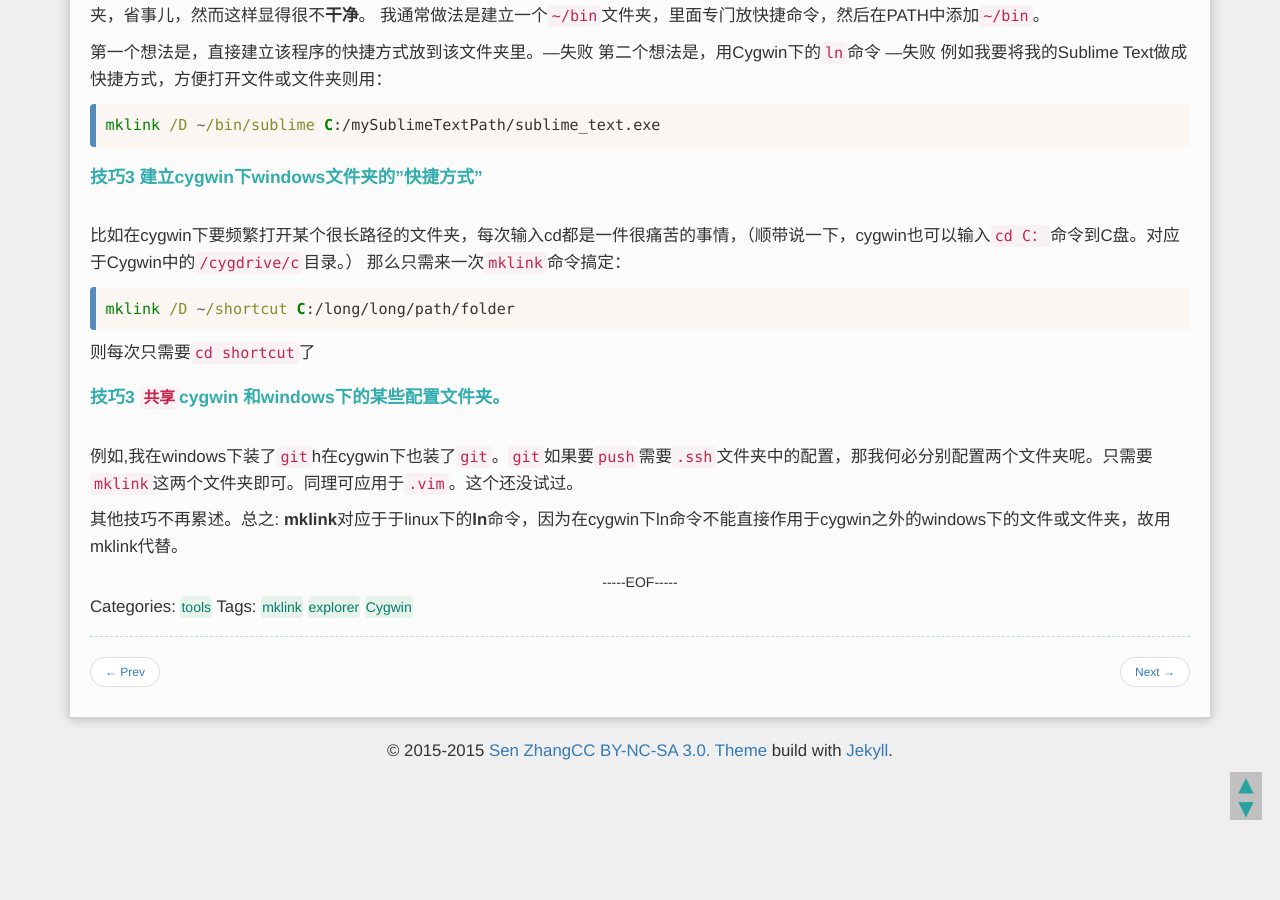
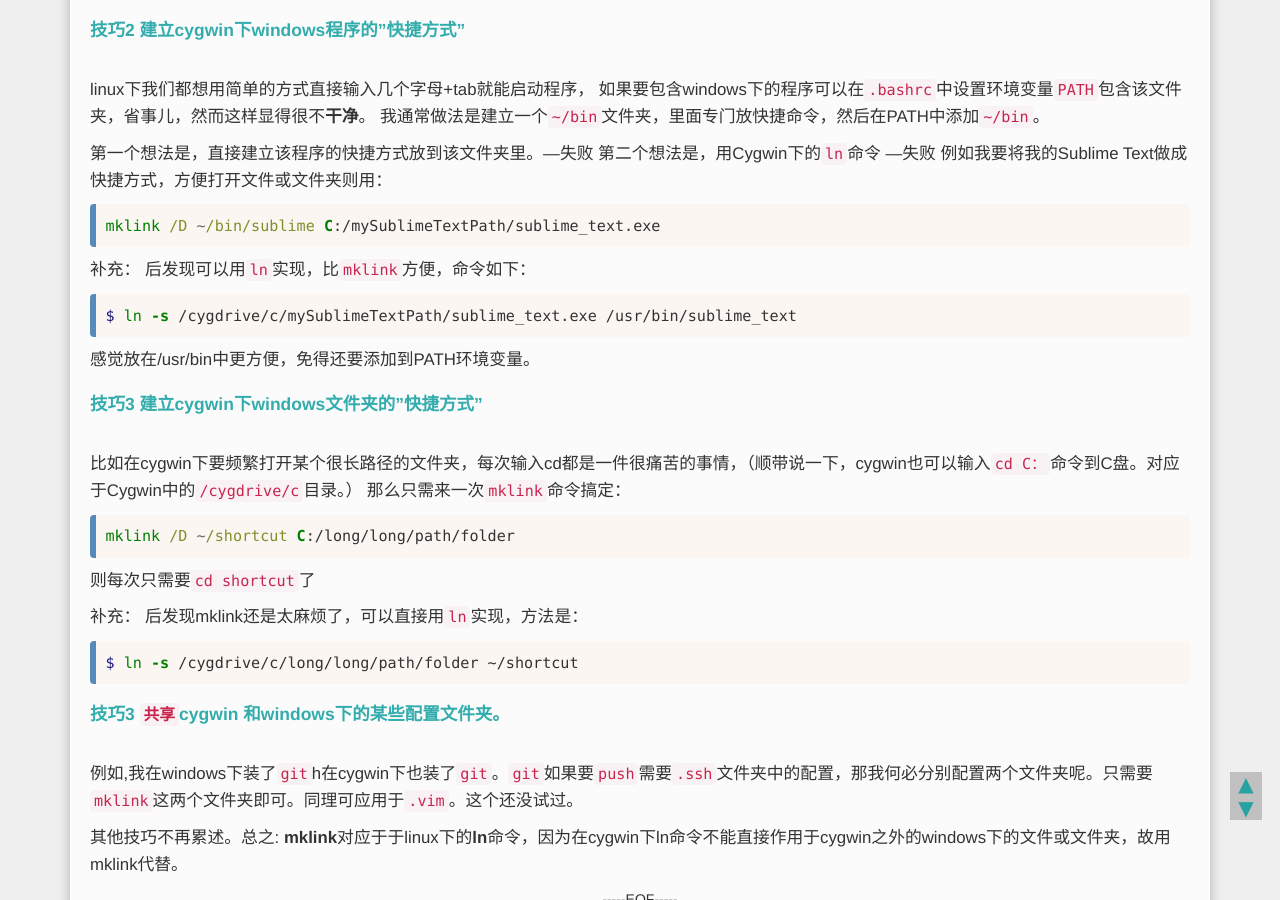
Before and after one commit to SenZhangAI/senzhangai.github.com, a Jekyll site: the page built from _posts/2015-04-24-mklink-for-better-cygwin-in-windows-system.md, in a window 1280 px wide and 900 px high, scrolled down 1275 px. Built offline with Jekyll 4.4.1, drawn with Linux system fonts in a browser that asks for light colours; Markdown is read by kramdown in place of the engine named in the settings; comment, search, counter and statistics services are not loaded; some of the changed text lies outside the part shown.

Commit message:
add content for ln in cygwin

````diff
--- a/_posts/2015-04-24-mklink-for-better-cygwin-in-windows-system.md
+++ b/_posts/2015-04-24-mklink-for-better-cygwin-in-windows-system.md
@@ -6,6 +6,14 @@
 category: "tools"
 tags: [mklink, explorer, Cygwin]
 ---
+
+2015.12.01 补充：
+之所以用mklink是因为ln似乎对windows的文件夹不起作用，
+然后实际上Cygwin早就考虑了这一点，考虑了与windows之间的交互。
+Cygwin 将`C:`、`D:`等盘符挂载在`/cygdrive/c`以及`/cygdrive/d`等位置，
+因此完全可以用cygwin中的`ln`命令来连接或者生成快捷方式。
+
+以下为原文：
 
 在Windows系统下如果要体验linux的某些有用的东东可以装个cygwin，
 
@@ -62,6 +70,15 @@
 mklink /D ~/bin/sublime C:/mySublimeTextPath/sublime_text.exe
 {% endhighlight %}
 
+补充：
+后发现可以用`ln`实现，比`mklink`方便，命令如下：
+
+```bash
+$ ln -s /cygdrive/c/mySublimeTextPath/sublime_text.exe /usr/bin/sublime_text
+```
+
+感觉放在/usr/bin中更方便，免得还要添加到PATH环境变量。
+
 #### 技巧3 建立cygwin下windows文件夹的"快捷方式"
 
 比如在cygwin下要频繁打开某个很长路径的文件夹，每次输入cd都是一件很痛苦的事情，（顺带说一下，cygwin也可以输入`cd C：`命令到C盘。对应于Cygwin中的`/cygdrive/c`目录。）
@@ -73,6 +90,13 @@
 
 则每次只需要`cd shortcut`了
 
+补充：
+后发现mklink还是太麻烦了，可以直接用`ln`实现，方法是：
+
+```bash
+$ ln -s /cygdrive/c/long/long/path/folder ~/shortcut
+```
+
 #### 技巧3 `共享`cygwin 和windows下的某些配置文件夹。
 
 例如,我在windows下装了`git`h在cygwin下也装了`git`。`git`如果要`push`需要`.ssh`文件夹中的配置，那我何必分别配置两个文件夹呢。只需要`mklink`这两个文件夹即可。同理可应用于`.vim`。这个还没试过。
````
